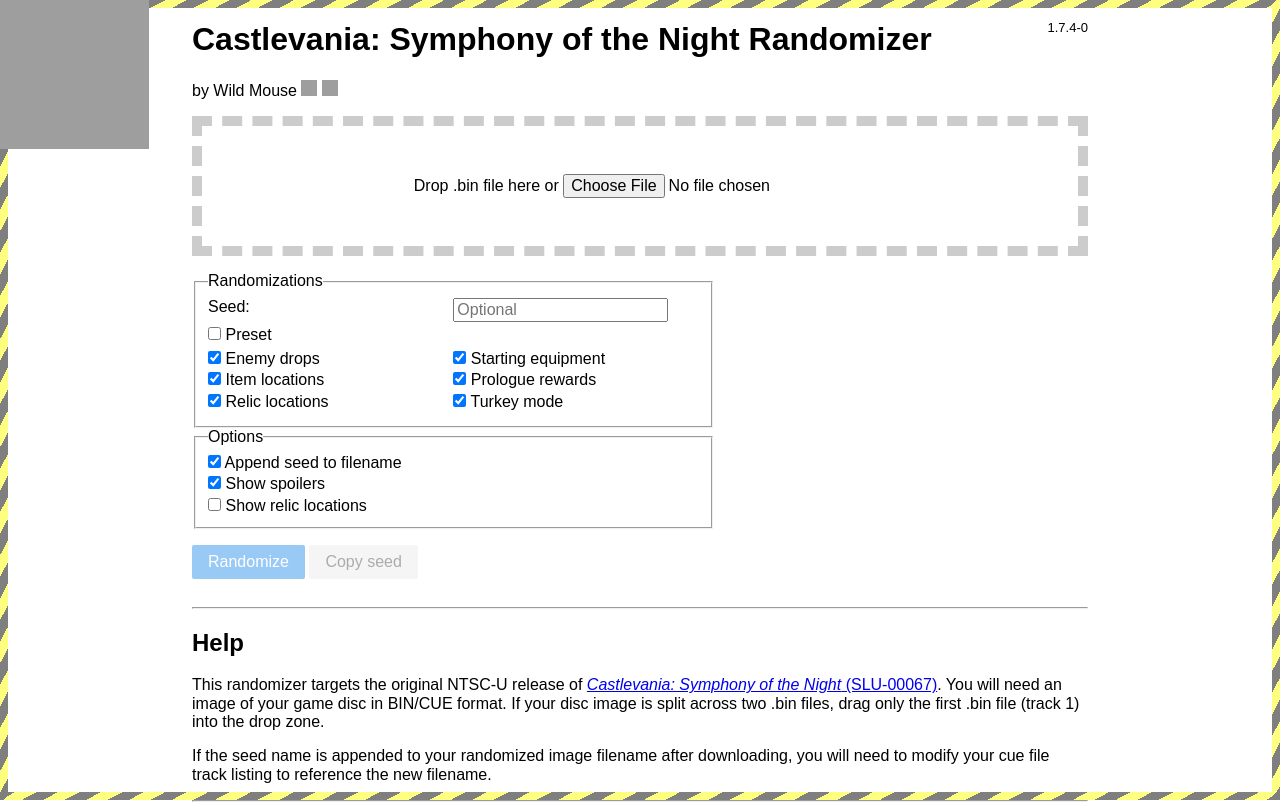
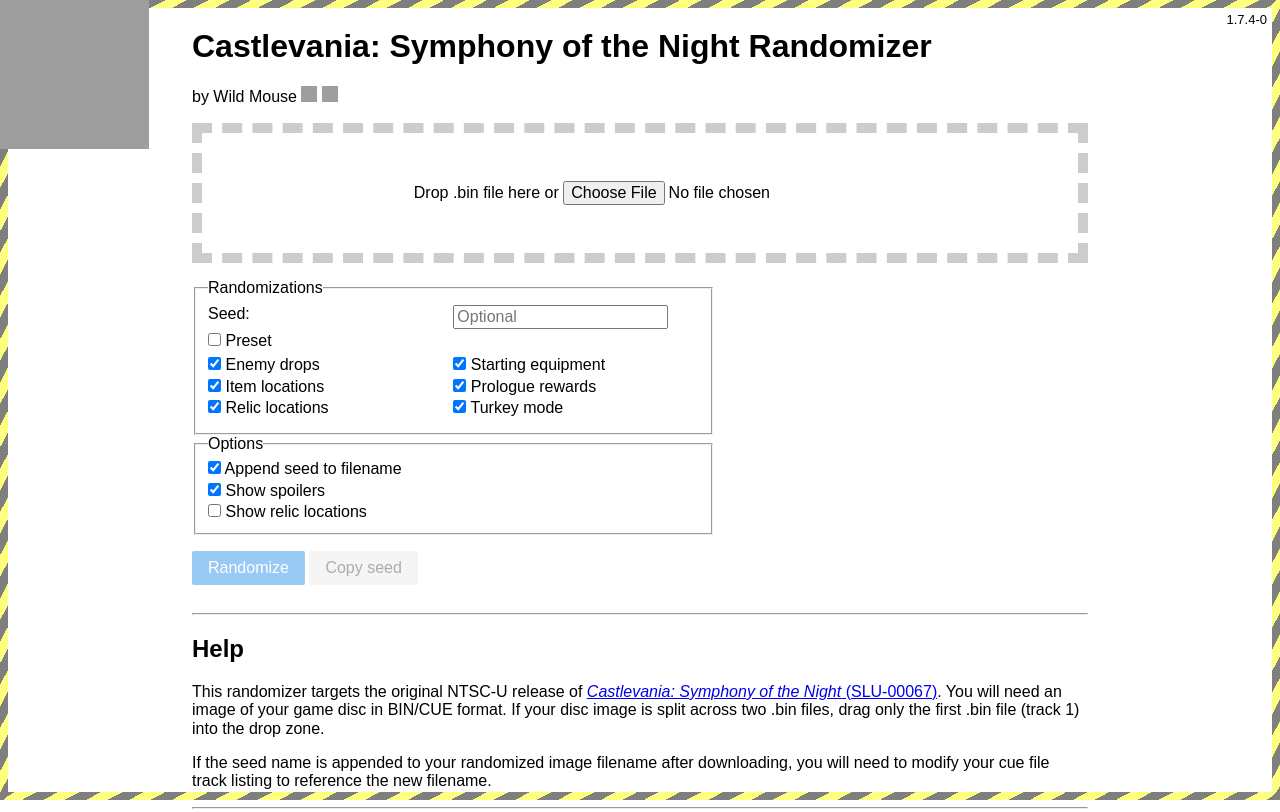
Before and after one commit to 3snowp7im/SotN-Randomizer, a website with bundled scripts: page index.html in a window 1280 px wide. Shown: the top 812 px of the page. Built offline with nearby package versions, Linux system fonts and the light colour scheme; grey boxes are pictures that could not be loaded.

Commit message:
Snap version to right side of browser window

```diff
--- a/index.css
+++ b/index.css
@@ -2,14 +2,18 @@
     height: 100%;
 }
 
-body {
-    padding-left: 15%;
-    padding-right: 15%;
+#content {
+    padding: 0 15%;
 }
 
 #version {
     float: right;
     font-size: small;
+    margin: 1em 1em 0 0;
+}
+
+h1 {
+    clear: both;
 }
 
 #dev-border.dev {
--- a/index.html
+++ b/index.html
@@ -10,6 +10,7 @@
   </head>
   <body>
     <div id="version"></div>
+    <div id="content">
       <h1>Castlevania: Symphony of the Night Randomizer</h1>
       <div>
         by Wild Mouse
@@ -140,9 +141,9 @@
       <p>
         This randomizer targets the original NTSC-U release of
         <a href="http://redump.org/disc/3379/"><i>Castlevania: Symphony of the
-      Night</i> (SLU-00067)</a>. You will need an image of your game disc in
-      BIN/CUE format. If your disc image is split across two .bin files, drag
-      only the first .bin file (track 1) into the drop zone.
+            Night</i> (SLU-00067)</a>. You will need an image of your game
+        disc in BIN/CUE format. If your disc image is split across two .bin
+        files, drag only the first .bin file (track 1) into the drop zone.
       </p>
       <p>
         If the seed name is appended to your randomized image filename after
@@ -152,7 +153,8 @@
       <hr>
       <h2><a name="links">Links</a></h2>
       <ul>
-      <li><a href="https://testrunnersrl.github.io/sotn-tracker">Relic tracker</a> (thanks TestRunner)</li>
+        <li><a href="https://testrunnersrl.github.io/sotn-tracker">Relic
+          tracker</a> (thanks TestRunner)</li>
         <li><a href="relics">Relic distribution table</a> (thanks Soba)</li>
         <li><a href="https://discord.gg/wGMdDRG">The Long Library</a>, a SotN
           discord server</li>
@@ -283,6 +285,7 @@
       <ul>
         <li>Ported setz's <a href="https://github.com/josephstevenspgh/SotN-Relic-Randomizer">relic randomizer</a> to javascript.</li>
       </ul>
+    </div>
     <div id="dev-border"></div>
     <a id="fork" href="https://github.com/3snowp7im/SotN-Randomizer"><img width="149" height="149" src="https://github.blog/wp-content/uploads/2008/12/forkme_left_darkblue_121621.png?resize=149%2C149" class="attachment-full size-full" alt="Fork me on GitHub" data-recalc-dims="1"></a>
     <script src="constants.js"></script>
```
Lines whose indentation alone changed are shown as unchanged.
